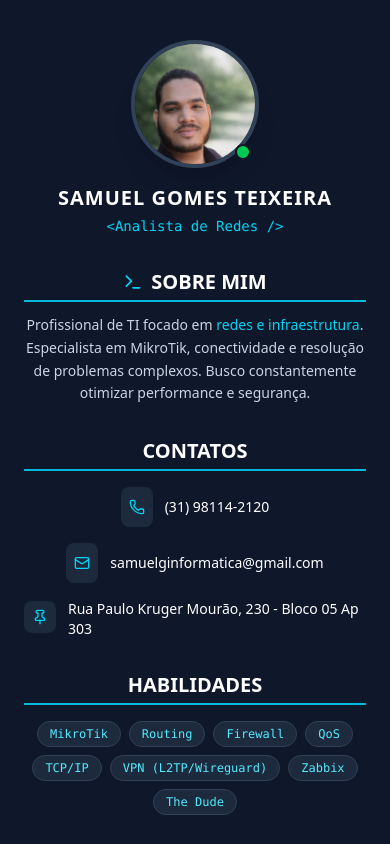
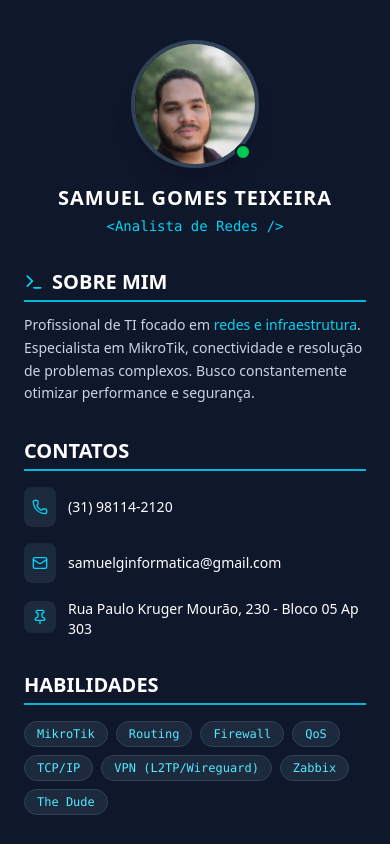
Before and after one commit to samuelg21/Curriculo-Samuel, a React (Vite) app: page /#/v2 in a window 390 px wide. Shown: the top 844 px of the page. Built offline with nearby package versions, Linux system fonts and the light colour scheme.

Commit message:
Fix: Left-align blue sidebar content on mobile for better readability

```diff
--- a/src/components/CurriculoTech.tsx
+++ b/src/components/CurriculoTech.tsx
@@ -30,8 +30,8 @@ function CurriculoTech() {
     </div>
 
       {/* Sobre Mim     */}
-    <div className='flex flex-col gap-3 items-center md:items-start text-center md:text-left z-10 w-full'>
-      <h1 className='font-bold text-xl text-white flex items-center gap-2 border-b-2 border-cyan-500 pb-1 w-full justify-center md:justify-start'>
+    <div className='flex flex-col gap-3 items-start text-left z-10 w-full'>
+      <h1 className='font-bold text-xl text-white flex items-center gap-2 border-b-2 border-cyan-500 pb-1 w-full justify-start'>
         <Terminal className="w-5 h-5 text-cyan-400" />
         SOBRE MIM
       </h1>
@@ -44,8 +44,8 @@ function CurriculoTech() {
 
     {/* Contatos */}
 
-    <div className=' flex flex-col gap-4 text-white items-center md:items-start w-full z-10'>
-      <h1 className='font-bold text-xl flex items-center gap-2 border-b-2 border-cyan-500 pb-1 w-full justify-center md:justify-start'>
+    <div className=' flex flex-col gap-4 text-white items-start w-full z-10'>
+      <h1 className='font-bold text-xl flex items-center gap-2 border-b-2 border-cyan-500 pb-1 w-full justify-start'>
         CONTATOS
       </h1>
 
@@ -57,8 +57,8 @@ function CurriculoTech() {
       (31) 98114-2120
       </a>
           {/* E-Mail */}
-      <a href="mailto:samuelginformatica@gmail.com" className='flex gap-3 text-sm items-center hover:text-cyan-400 transition-colors group'>
-        <span className="bg-slate-800 p-2 rounded-lg group-hover:bg-slate-700 transition-colors">
+      <a href="mailto:samuelginformatica@gmail.com" className='flex gap-3 text-sm items-center hover:text-cyan-400 transition-colors group break-all'>
+        <span className="bg-slate-800 p-2 rounded-lg group-hover:bg-slate-700 transition-colors shrink-0">
             <Mail className='w-4 text-cyan-400'/>
         </span>
       samuelginformatica@gmail.com
@@ -66,7 +66,7 @@ function CurriculoTech() {
 
                 {/* Endereço */}
       <a href="https://maps.google.com/?q=Rua+Paulo+Kruger+Mourão,+230+-+Bloco+05+Ap+303" target="_blank" rel="noopener noreferrer" className='flex gap-3 text-sm items-start text-left hover:text-cyan-400 transition-colors group'>
-        <span className="bg-slate-800 p-2 rounded-lg group-hover:bg-slate-700 transition-colors mt-0.5">
+        <span className="bg-slate-800 p-2 rounded-lg group-hover:bg-slate-700 transition-colors mt-0.5 shrink-0">
             <PinIcon className='w-4 h-4 shrink-0 text-cyan-400'/>
         </span>
       Rua Paulo Kruger Mourão, 230 - Bloco 05 Ap 303
@@ -77,12 +77,12 @@ function CurriculoTech() {
 
     {/* Habilidades */}
 
-    <div className=' flex flex-col gap-4 text-white items-center md:items-start text-center md:text-left w-full z-10'>
-      <h1 className='font-bold text-xl flex items-center gap-2 border-b-2 border-cyan-500 pb-1 w-full justify-center md:justify-start'>
+    <div className=' flex flex-col gap-4 text-white items-start text-left w-full z-10'>
+      <h1 className='font-bold text-xl flex items-center gap-2 border-b-2 border-cyan-500 pb-1 w-full justify-start'>
         HABILIDADES
       </h1>
 
-      <div className="flex flex-wrap gap-2 justify-center md:justify-start">
+      <div className="flex flex-wrap gap-2 justify-start">
           <span className="px-3 py-1 bg-slate-800 text-cyan-300 text-xs rounded-full border border-slate-700 font-mono">MikroTik</span>
           <span className="px-3 py-1 bg-slate-800 text-cyan-300 text-xs rounded-full border border-slate-700 font-mono">Routing</span>
           <span className="px-3 py-1 bg-slate-800 text-cyan-300 text-xs rounded-full border border-slate-700 font-mono">Firewall</span>
```
